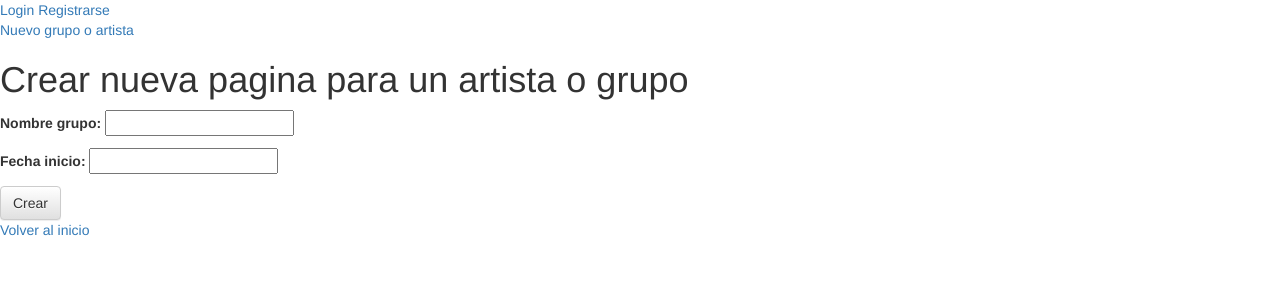
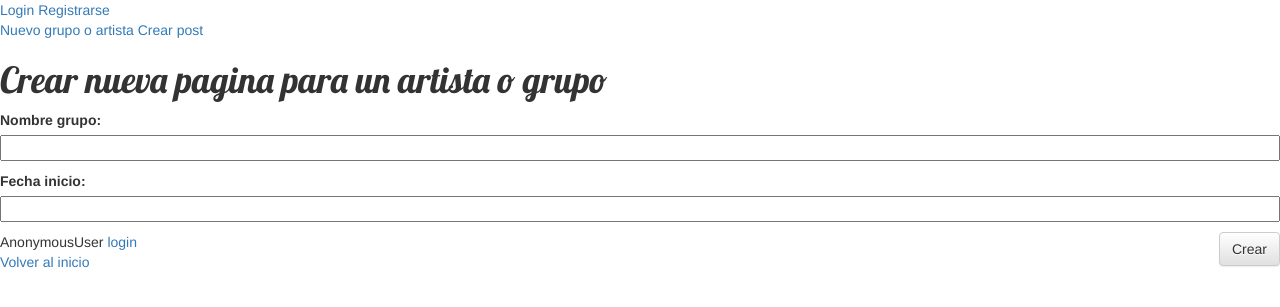
Before and after one commit to RiesgoLADYJ/DjangoMusicNetwork, a Django app: page /nuevo_grupo/ in a window 1280 px wide. Shown: the top 307 px of the page. Run offline with Django 3.2, Linux system fonts and the light colour scheme; some libraries are stand-ins or nearby versions.

Commit message:
login casi funcionando

```diff
--- a/MusicNetwork/MusicNetwork/settings.py
+++ b/MusicNetwork/MusicNetwork/settings.py
@@ -125,6 +125,7 @@
 MEDIA_ROOT='/home/yosh/Practica3Riesgo/DjangoMusicNetwork/MusicNetwork/media'
 MEDIA_URL='/media/'
 
+LOGIN_URL = 'django.contrib.auth.views.login'
 
 # Static files (CSS, JavaScript, Images)
 # https://docs.djangoproject.com/en/1.9/howto/static-files/
--- a/MusicNetwork/groups/forms.py
+++ b/MusicNetwork/groups/forms.py
@@ -13,10 +13,16 @@
 	"""docstring for RegistroForm"""
 	class Meta:
 		model = User
-		fields = ('email','password')
+		fields = ('username','email','password')
 
 class PublicacionForm(forms.ModelForm):
 	"""docstring for PublicacionForm"""
 	class Meta:
 		model = Publicacion
 		fields = ('titulo','texto','fecha_creacion','fecha_publicacion','grupo_publicacion')
+
+class LoginForm(forms.ModelForm):
+	"""docstring for PublicacionForm"""
+	class Meta:
+		model = User
+		fields = ('email','password')
--- /dev/null
+++ b/MusicNetwork/groups/static/css/group.css
@@ -0,0 +1,46 @@
+.page-header {
+    background-color: #ff9400;
+    margin-top: 0;
+    padding: 20px 20px 20px 40px;
+}
+
+.page-header h1, .page-header h1 a, .page-header h1 a:visited, .page-header h1 a:active {
+    color: #ffffff;
+    font-size: 36pt;
+    text-decoration: none;
+}
+
+.content {
+    margin-left: 40px;
+}
+
+h1, h2, h3, h4 {
+    font-family: 'Lobster', cursive;
+}
+
+.date {
+    color: #828282;
+}
+
+.save {
+    float: right;
+}
+
+.post-form textarea, .post-form input {
+    width: 100%;
+}
+
+.top-menu, .top-menu:hover, .top-menu:visited {
+    color: #ffffff;
+    float: right;
+    font-size: 26pt;
+    margin-right: 20px;
+}
+
+.post {
+    margin-bottom: 70px;
+}
+
+.post h1 a, .post h1 a:visited {
+    color: #000000;
+}
--- a/MusicNetwork/groups/urls.py
+++ b/MusicNetwork/groups/urls.py
@@ -6,6 +6,9 @@
     url(r'^$', views.post_list_and_groups, name='post_list_and_groups'),
     url(r'(?P<pk>\d+)/$',views.groups, name = 'grupos'),
     url(r'^nuevo_grupo/$', views.nuevo_grupo, name='nuevo_grupo'),
+    url(r'^posts/$', views.crearPost, name='posts'),
     url(r'^registro/$', views.registro, name = 'registro'),
+    url(r'^login/$', 'django.contrib.auth.views.login', name = 'login'),
+    url(r'^logout/$', 'django.contrib.auth.views.logout', name = 'logout'),
 
 ]
--- a/MusicNetwork/groups/views.py
+++ b/MusicNetwork/groups/views.py
@@ -4,7 +4,11 @@
 from .models import Grupo, Publicacion
 from .forms import GrupoForm
 from .forms import RegistroForm
+from .forms import PublicacionForm
+from .forms import LoginForm
 from django.shortcuts import redirect
+from django.http import HttpResponseRedirect
+from django.contrib.auth import authenticate, login
 
 # Create your views here.
 
@@ -46,8 +50,27 @@
 		form = PublicacionForm(request.POST)
 		if form.is_valid():
 			post = form.save(commit=False)
+			post.author = request.user
+			post.published_date = timezone.now()
 			post.save()
-			return redirect('grupos', pk=post.pk)
+			return HttpResponseRedirect("/")
 	else:
 		form = PublicacionForm()
-		return render(request, 'fanpage.html', {'forma': form})
+		return render(request, 'posts.html', {'form': form})
+
+def login(request):
+	form = LoginForm(request.POST)
+	try:
+		username = (request.POST['username'])
+		contrasenia = (request.POST['password'])
+	except KeyError:
+		username = ""
+		contrasenia = ""
+	user = authenticate(username=username, password=password)
+	if user is not None:
+		if user.is_active:
+			login(request, user)
+			return HttpResponseRedirect("/")
+		else:
+			form = LoginForm()
+	return render(request, 'login.html', {'form' : form})
--- a/MusicNetwork/templates/fanpage.html
+++ b/MusicNetwork/templates/fanpage.html
@@ -6,10 +6,7 @@
     	<p>{{ grupo.nombre_grupo }}</p>
         <p>Inicio carrera artistica: {{ grupo.fecha_inicio }}</p>
         <!-- <a><img src="{{ grupo.uploadfoto.url }}" height="420" /></a> -->
-        <form method="POST" class="post-form" >{% csrf_token %}
-            {{ forma.as_p }}
-            <button type="submit" class="save btn btn-default">Publicar</button>
-        </form>
+
     </div>
 
 {% endblock %}
--- a/MusicNetwork/templates/home.html
+++ b/MusicNetwork/templates/home.html
@@ -1,20 +1,22 @@
 {% extends "layout.html" %}
 
 {% block content %}
-<head></head>
+<div class="page-header"><head></head>
 {% for group in grupos %}
     <div>
     	<p><a href="/grupo{{ group.get_absolute_url }}">{{group.nombre_grupo}}</a>
     	</p>
     </div>
 {% endfor %}
+<div >
 {% for posts in publicacion %}
-    <div>
+    <div class="post">
     	<p>{{ posts.titulo }}</p>
         <p>publicada en: {{ posts.fecha_publicacion }}</p>
         <p>{{ posts.texto|linebreaks }}</p>
     </div>
 {% endfor %}
+</div>
 {% endblock %}
 
 
--- a/MusicNetwork/templates/layout.html
+++ b/MusicNetwork/templates/layout.html
@@ -1,23 +1,36 @@
-{% load static from staticfiles %}
+
+{% load staticfiles %}
 
 <!doctype html>
 <html lang="es">
 <head>
 
     <meta charset="utf-8">
-    <link rel="stylesheet" href="//maxcdn.bootstrapcdn.com/bootstrap/3.2.0/css/bootstrap.min.css">
+    <meta name="viewport" content="width=device-width, initial-scale=1">
+  <link rel="stylesheet" href="http://maxcdn.bootstrapcdn.com/bootstrap/3.3.6/css/bootstrap.min.css">
+  <script src="https://ajax.googleapis.com/ajax/libs/jquery/1.12.0/jquery.min.js"></script>
+  <script src="http://maxcdn.bootstrapcdn.com/bootstrap/3.3.6/js/bootstrap.min.js"></script>
+  <link rel="stylesheet" href="//maxcdn.bootstrapcdn.com/bootstrap/3.2.0/css/bootstrap.min.css">
     <link rel="stylesheet" href="//maxcdn.bootstrapcdn.com/bootstrap/3.2.0/css/bootstrap-theme.min.css">
     <link href='//fonts.googleapis.com/css?family=Lobster&subset=latin,latin-ext' rel='stylesheet' type='text/css'>
-    <a href="">Login</a>
+    <link rel="stylesheet" href="{% static 'css/group.css' %}">
+    <a href="{% url 'login'%}">Login</a>
 	<a href="{% url 'registro'%}">Registrarse</a>
 	<br>
+
     <title>{% block title %}{% endblock %}</title>
 </head>
 <body>
 <a href="{% url 'nuevo_grupo'%}" >Nuevo grupo o artista</a>
+<a href="{% url 'posts'%}" >Crear post</a>
 {% block content %}{% endblock %}
 
 </body>
-
+{{ user }}
+      {% if user.is_anonymous %}
+      <a href="{% url 'django.contrib.auth.views.login' %}">login</a>
+      {% else %}
+      <a href="{% url 'django.contrib.auth.views.logout' %}">logout</a>
+      {% endif %}
 <a href="{% url 'post_list_and_groups'%}"><footer>Volver al inicio</footer></a>
 </html>
```
Also changed, not shown: MusicNetwork/templates/login.html (added, +11 -0 lines), MusicNetwork/templates/posts.html (added, +12 -0 lines), MusicNetwork/templates/registration/logged_out.html (added, +7 -0 lines), MusicNetwork/templates/registration/login.html (added, +28 -0 lines), MusicNetwork/MusicNetwork/urls.py (line endings or trailing spaces), 5 other files.
